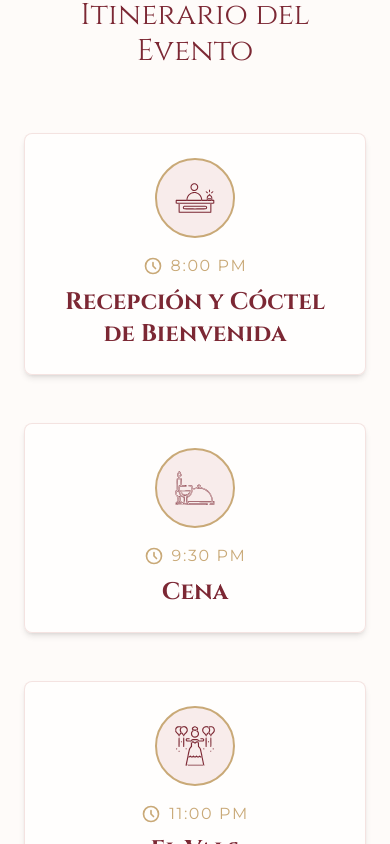
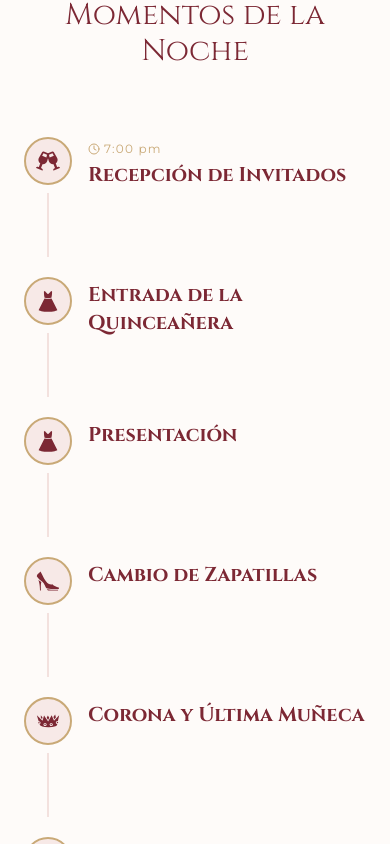
Before and after one commit to GonzalezLE/invitation-camila, a React (Vite) app: page / in a window 390 px wide. Shown: the part 4380-5224 px from the top of the page. Built offline with nearby package versions, Linux system fonts and the light colour scheme.

Commit message:
itinerario

```diff
--- a/package.json
+++ b/package.json
@@ -1 +1 @@
-{"name":"invitacion","private":true,"version":"0.0.0","type":"module","scripts":{"dev":"vite","build":"vite build","predeploy":"npm run build","deploy":"gh-pages -d dist","lint":"eslint . --ext js,jsx --report-unused-disable-directives --max-warnings 0","preview":"vite preview"},"dependencies":{"@tailwindcss/vite":"^4.1.14","@tsparticles/engine":"^3.9.1","framer-motion":"^12.23.22","react":"^19.1.1","react-dom":"^19.1.1","react-tsparticles":"^2.12.2","tsparticles-slim":"^2.12.0","yet-another-react-lightbox":"^3.25.0"},"devDependencies":{"@eslint/js":"^9.36.0","@types/react":"^19.1.16","@types/react-dom":"^19.1.9","@vitejs/plugin-react":"^5.0.4","autoprefixer":"^10.4.21","eslint":"^9.36.0","eslint-plugin-react-hooks":"^5.2.0","eslint-plugin-react-refresh":"^0.4.22","gh-pages":"^6.3.0","globals":"^16.4.0","postcss":"^8.5.6","tailwindcss":"^4.1.14","vite":"^7.1.7"}}
+{"name":"invitacion","private":true,"version":"0.0.0","type":"module","scripts":{"dev":"vite","build":"vite build","predeploy":"npm run build","deploy":"gh-pages -d dist","lint":"eslint . --ext js,jsx --report-unused-disable-directives --max-warnings 0","preview":"vite preview"},"dependencies":{"@tailwindcss/vite":"^4.1.14","@tsparticles/engine":"^3.9.1","framer-motion":"^12.23.22","react":"^19.1.1","react-dom":"^19.1.1","react-icons":"^5.5.0","react-tsparticles":"^2.12.2","tsparticles-slim":"^2.12.0","yet-another-react-lightbox":"^3.25.0"},"devDependencies":{"@eslint/js":"^9.36.0","@types/react":"^19.1.16","@types/react-dom":"^19.1.9","@vitejs/plugin-react":"^5.0.4","autoprefixer":"^10.4.21","eslint":"^9.36.0","eslint-plugin-react-hooks":"^5.2.0","eslint-plugin-react-refresh":"^0.4.22","gh-pages":"^6.3.0","globals":"^16.4.0","postcss":"^8.5.6","tailwindcss":"^4.1.14","vite":"^7.1.7"}}
--- a/src/components/Itinerary.jsx
+++ b/src/components/Itinerary.jsx
@@ -1,76 +1,84 @@
+import { motion } from 'framer-motion';
 import SectionWrapper from './SectionWrapper';
-
-import { motion } from 'framer-motion';
-// Importa los nuevos iconos
-import ClockIcon from '../assets/icons/ClockIcon';
-import ChampagneIcon from '../assets/icons/ChampagneIcon';
-import DinnerIcon from '../assets/icons/DinnerIcon';
-import DanceIcon from '../assets/icons/DanceIcon';
-import CakeIcon from '../assets/icons/CakeIcon';
 import DecorativeSeparator from '../assets/DecorativeSeparator';
 
+// Importamos todos los iconos que necesitaremos
+import { FiClock } from 'react-icons/fi';
+import { FaGlassCheers, FaBirthdayCake } from "react-icons/fa";
+import { IoRestaurantOutline } from "react-icons/io5";
+import { GiLargeDress, GiCrown, GiHighHeel } from "react-icons/gi";
+import { BsMusicNoteBeamed } from "react-icons/bs";
+import { LuCandy } from "react-icons/lu";
+
 export default function Itinerary() {
+  // --- TU LISTA DE ITINERARIO COMPLETA Y EN ORDEN ---
   const schedule = [
-    { time: '8:00 PM', event: 'Recepción y Cóctel de Bienvenida', icon: ChampagneIcon },
-    { time: '9:30 PM', event: 'Cena', icon: DinnerIcon },
-    { time: '11:00 PM', event: 'El Vals', icon: DanceIcon },
-    { time: '11:30 PM', event: 'Brindis y Pastel', icon: CakeIcon },
-    { time: '12:00 AM', event: '¡Que comience la fiesta!', icon: DanceIcon },
+    { time: '7:00 pm', event: 'Recepción de Invitados', icon: FaGlassCheers },
+    { time: '', event: 'Entrada de la Quinceañera', icon: GiLargeDress },
+    { time: '', event: 'Presentación', icon: GiLargeDress },
+    { time: '', event: 'Cambio de Zapatillas', icon: GiHighHeel },
+    { time: '', event: 'Corona y Última Muñeca', icon: GiCrown },
+    { time: '', event: 'Cena / Banquete', icon: IoRestaurantOutline },
+    { time: '', event: 'El Vals', icon: GiLargeDress },
+    { time: '', event: 'Brindis', icon: FaGlassCheers },
+    { time: '', event: 'Baile General (Dinámicas)', icon: BsMusicNoteBeamed },
+    { time: '', event: 'Pastel', icon: FaBirthdayCake },
+    { time: '', event: 'Mesa de Dulces y Carritos', icon: LuCandy },
+    { time: '', event: 'Tornafiesta', icon: BsMusicNoteBeamed },
+    { time: '', event: 'Despedida', icon: BsMusicNoteBeamed },
   ];
 
-
-   // --- Variantes para la animación en cascada ---
   const containerVariants = {
     hidden: { opacity: 0 },
-    visible: {
-      opacity: 1,
-      transition: {
-        staggerChildren: 0.2, // Cada tarjeta se animará con 0.2s de diferencia
-      },
-    },
+    visible: { opacity: 1, transition: { staggerChildren: 0.1 } },
   };
 
   const itemVariants = {
-    hidden: { opacity: 0, y: 30 },
-    visible: { opacity: 1, y: 0, transition: { duration: 0.6, ease: "easeOut" } },
+    hidden: { opacity: 0, x: -30 },
+    visible: { opacity: 1, x: 0, transition: { duration: 0.5, ease: "easeOut" } },
   };
 
- return (
+  return (
     <SectionWrapper id="itinerary">
-      <div className="container mx-auto px-6 max-w-4xl text-center text-dark-gray">
-
+      <div className="container mx-auto px-6 max-w-2xl text-center text-dark-gray">
         <DecorativeSeparator className="h-auto w-48 mx-auto mb-10 text-gold" />
         <h2 className="font-serif text-3xl md:text-4xl text-burgundy mb-16">
-          Itinerario del Evento
+          Momentos de la Noche
         </h2>
 
-        {/* Contenedor principal ahora animado */}
         <motion.div
-          className="grid grid-cols-1 md:grid-cols-2 gap-y-12 md:gap-x-16"
+          className="space-y-4" // Reducimos el espacio vertical
           variants={containerVariants}
           initial="hidden"
           whileInView="visible"
-          viewport={{ once: true, amount: 0.2 }}
+          viewport={{ once: true, amount: 0.1 }}
         >
           {schedule.map((item, index) => {
             const IconComponent = item.icon;
-            const isEven = index % 2 === 0;
 
             return (
-              // Cada tarjeta ahora es un motion.div
-              <motion.div
-                key={index}
-                className={`flex flex-col items-center p-6 rounded-lg border border-peach/30 shadow-md bg-white/70
-                           ${isEven ? 'md:col-start-1' : 'md:col-start-2'}`}
-                variants={itemVariants}
-              >
-                <div className="flex items-center justify-center w-20 h-20 rounded-full bg-peach/20 border-2 border-gold mb-4">
-                  <IconComponent className="w-10 h-10 text-burgundy" />
+              <motion.div key={index} variants={itemVariants} className="relative flex gap-4 text-left items-start">
+                {/* Columna del Icono y la línea */}
+                <div className="flex-shrink-0 flex flex-col items-center mt-1">
+                  <div className="flex items-center justify-center w-12 h-12 rounded-full bg-peach/20 border-2 border-gold">
+                    <IconComponent className="w-6 h-6 text-burgundy" />
+                  </div>
+                  {/* Línea conectora */}
+                  {index < schedule.length - 1 && (
+                    <div className="w-[2px] h-full min-h-[4rem] bg-peach/30 mt-2"></div>
+                  )}
                 </div>
-                <div className="font-sans text-md text-gold tracking-widest flex items-center gap-2 mb-2">
-                  <ClockIcon className="w-5 h-5 text-gold" /> {item.time}
+
+                {/* Columna del Contenido */}
+                <div className="pt-2">
+                  {/* La hora solo aparece si existe */}
+                  {item.time && (
+                    <p className="font-sans text-xs text-gold tracking-widest flex items-center gap-1 mb-1">
+                      <FiClock className="w-3 h-3" /> {item.time}
+                    </p>
+                  )}
+                  <h3 className="font-serif text-xl font-semibold text-burgundy">{item.event}</h3>
                 </div>
-                <h3 className="font-serif text-2xl font-semibold text-burgundy">{item.event}</h3>
               </motion.div>
             );
           })}
```
Also changed, not shown: 1 other file (tests, documents, lock files or other folders).
